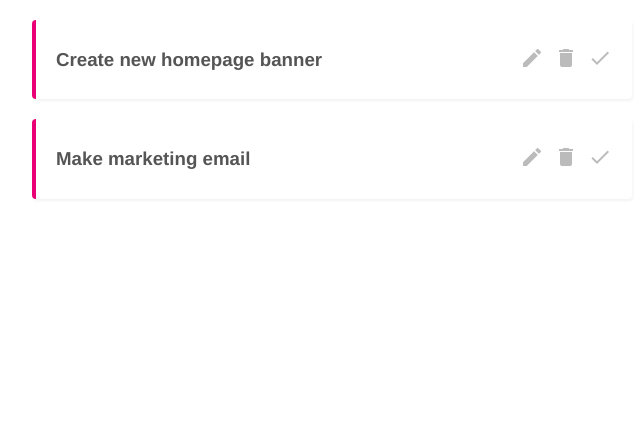
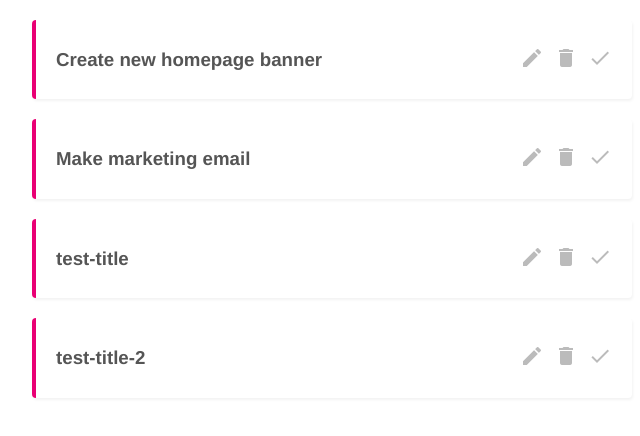
Before and after one commit to uf-code/project-planner, a Vue app: page / in a window 1280 px wide. Shown: the top 436 px of the page, without its empty margins (308-948 px from the left). Built offline with nearby package versions, Linux system fonts and the light colour scheme; data requests are answered from the project's data file.

Commit message:
giving a functionality to the AddProject component

```diff
--- a/data/db.json
+++ b/data/db.json
@@ -11,6 +11,18 @@
       "title": "Make marketing email",
       "details": "Lorem ipsum",
       "complete": false
+    },
+    {
+      "title": "test-title",
+      "details": "test-details",
+      "complete": false,
+      "id": 3
+    },
+    {
+      "title": "test-title-2",
+      "details": "test-details-2",
+      "complete": false,
+      "id": 4
     }
   ]
 }
--- a/src/views/AddProject.vue
+++ b/src/views/AddProject.vue
@@ -19,7 +19,21 @@
   },
   methods: {
     handleSubmit() {
-      console.log(this.title, this.details)
+      let project = {
+        title: this.title,
+        details: this.details,
+        complete: false,
+      }
+
+      fetch('http://localhost:3000/projects', {
+        method: 'POST',
+        headers: { 'Content-Type': 'application/json' },
+        body: JSON.stringify(project),
+      })
+        .then(() => {
+          this.$router.push('/')
+        })
+        .catch((err) => console.log(err.message))
     },
   },
 }
```
